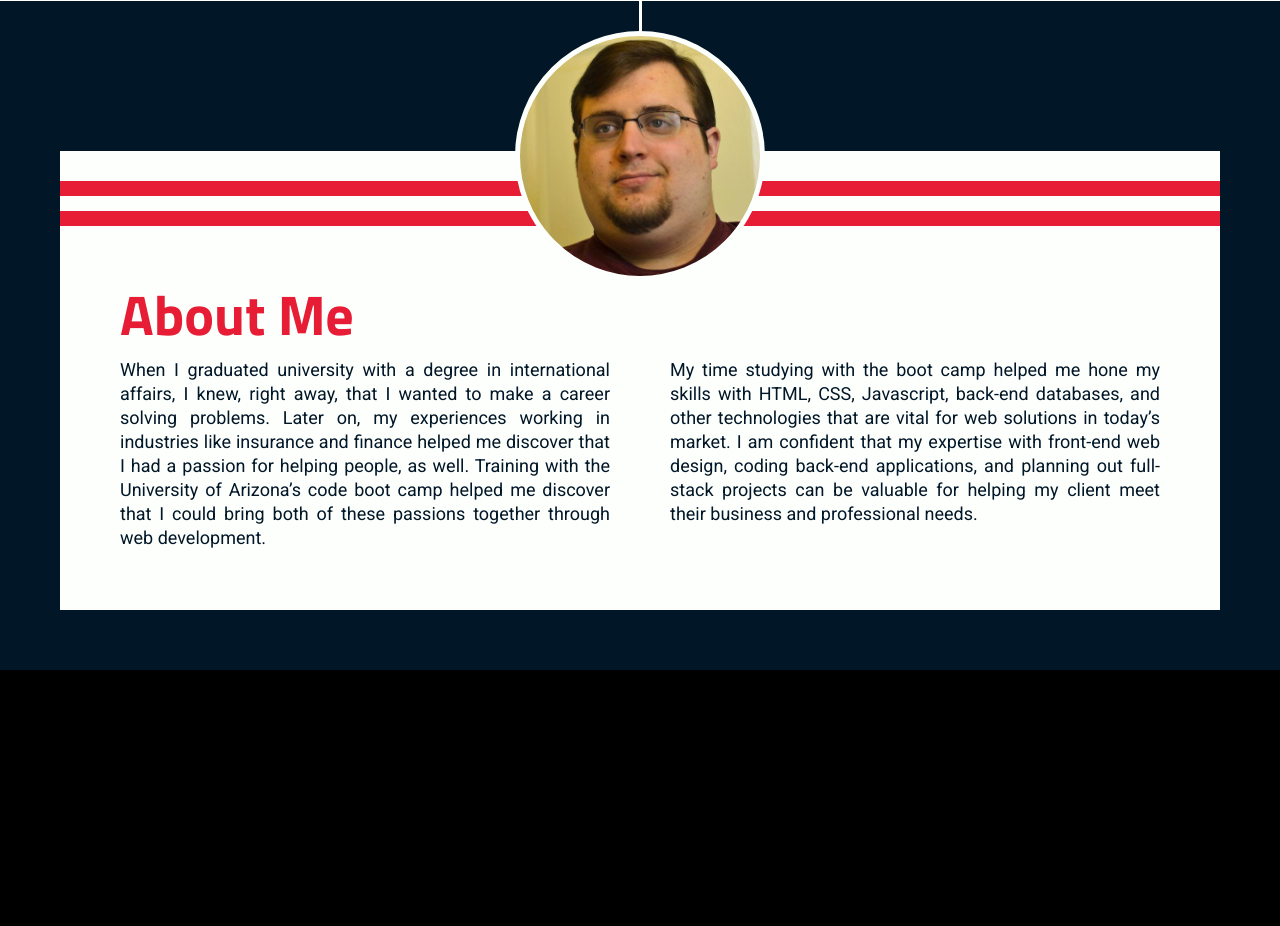
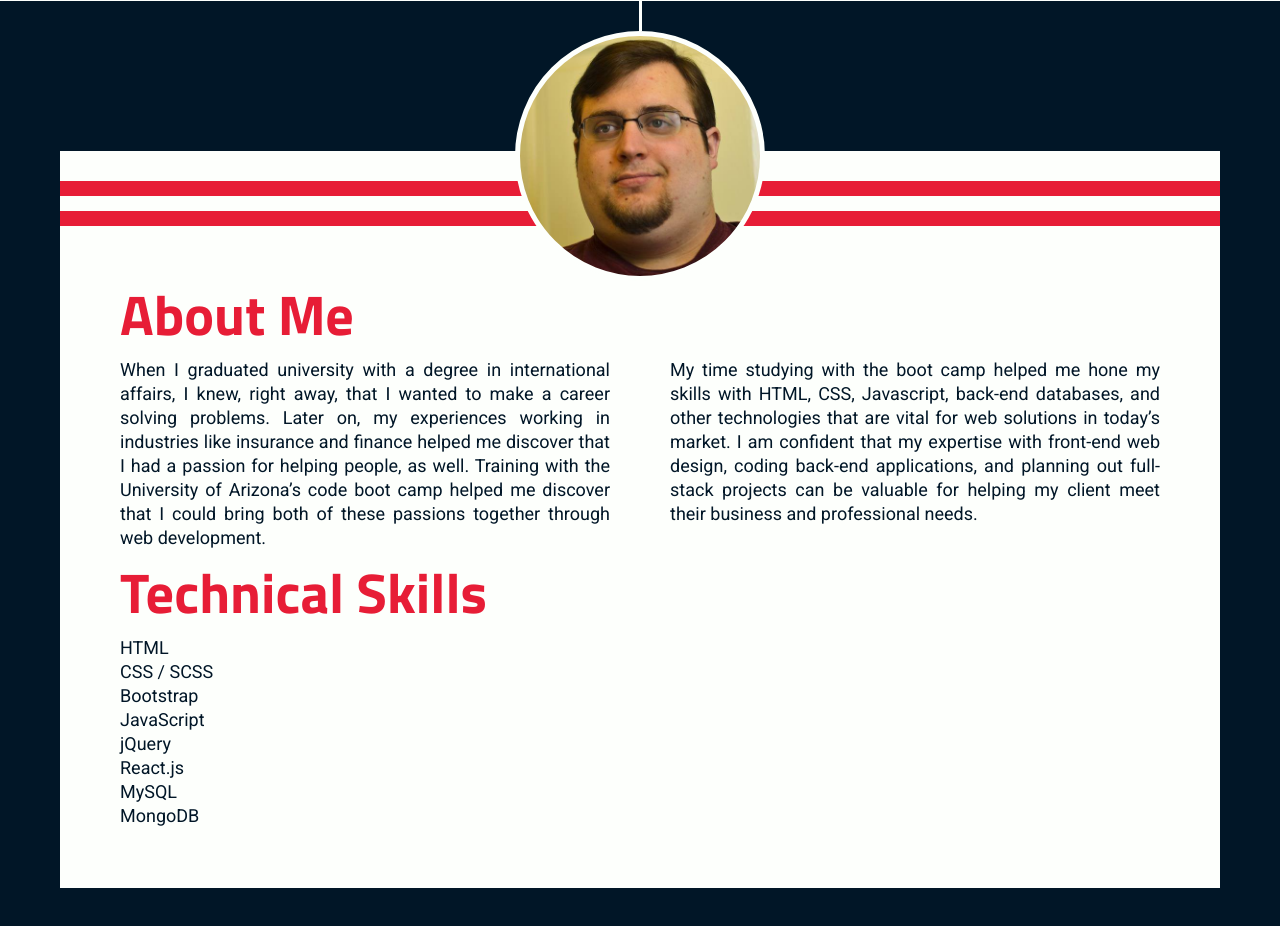
Before and after one commit to bking1989/Personal-Portfolio-Project, a plain HTML site: page index.html in a window 1280 px wide. Shown: the part 799-1725 px from the top of the page. Before the commit the page ends 1469 px from the top, so only its background shows below. Drawn offline with Linux system fonts and the light colour scheme.

Commit message:
Starting to add a skills section

```diff
--- a/css/main.scss
+++ b/css/main.scss
@@ -269,6 +269,10 @@ div#about {
                 line-height: 24px;
                 text-align: justify;
 
+                @media #{$mobile}, #{$mobileAlt} {
+                    font-size: 16px;
+                }
+
                 @media #{$mobile}, #{$mobileAlt}, #{$tablet} {
                     text-align: left;
 
@@ -282,5 +286,26 @@ div#about {
         @media #{$mobile} {
             padding: 0 0 30px ;
         }
+
+        ul {
+            list-style-position: inside;
+            list-style-type: none;
+            margin: 0 60px;
+
+            @media #{$mobile}, #{$mobileAlt}, #{$tablet} {
+                margin: 0 30px;
+            }
+
+            li {
+                color: $navy-blue;
+                font-family: $body;
+                font-size: 18px;
+                line-height: 24px;
+
+                @media #{$mobile}, #{$mobileAlt} {
+                    font-size: 16px;
+                }
+            }
+        }
     }
 }
--- a/index.html
+++ b/index.html
@@ -25,6 +25,17 @@
                     <p>When I graduated university with a degree in international affairs, I knew, right away, that I wanted to make a career solving problems. Later on, my experiences working in industries like insurance and finance helped me discover that I had a passion for helping people, as well. Training with the University of Arizona’s code boot camp helped me discover that I could bring both of these passions together through web development.</p>
                     <p>My time studying with the boot camp helped me hone my skills with HTML, CSS, Javascript, back-end databases, and other technologies that are vital for web solutions in today’s market. I am confident that my expertise with front-end web design, coding back-end applications, and planning out full-stack projects can be valuable for helping my client meet their business and professional needs.</p>
                 </div>
+                <h1>Technical Skills</h1>
+                <ul>
+                    <li>HTML</li>
+                    <li>CSS / SCSS</li>
+                    <li>Bootstrap</li>
+                    <li>JavaScript</li>
+                    <li>jQuery</li>
+                    <li>React.js</li>
+                    <li>MySQL</li>
+                    <li>MongoDB</li>
+                </ul>
             </div>
         </div>
     </body>
```
Also changed, not shown: css/main.css, 1 other file.
